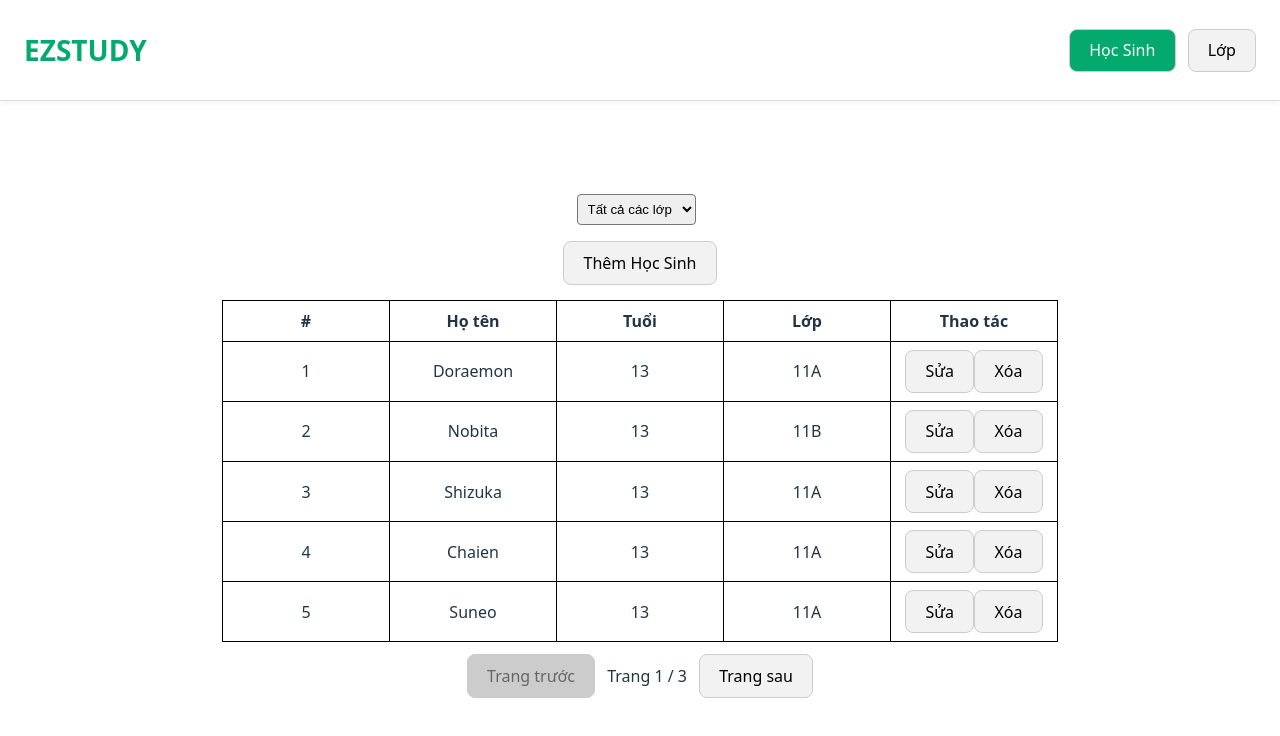
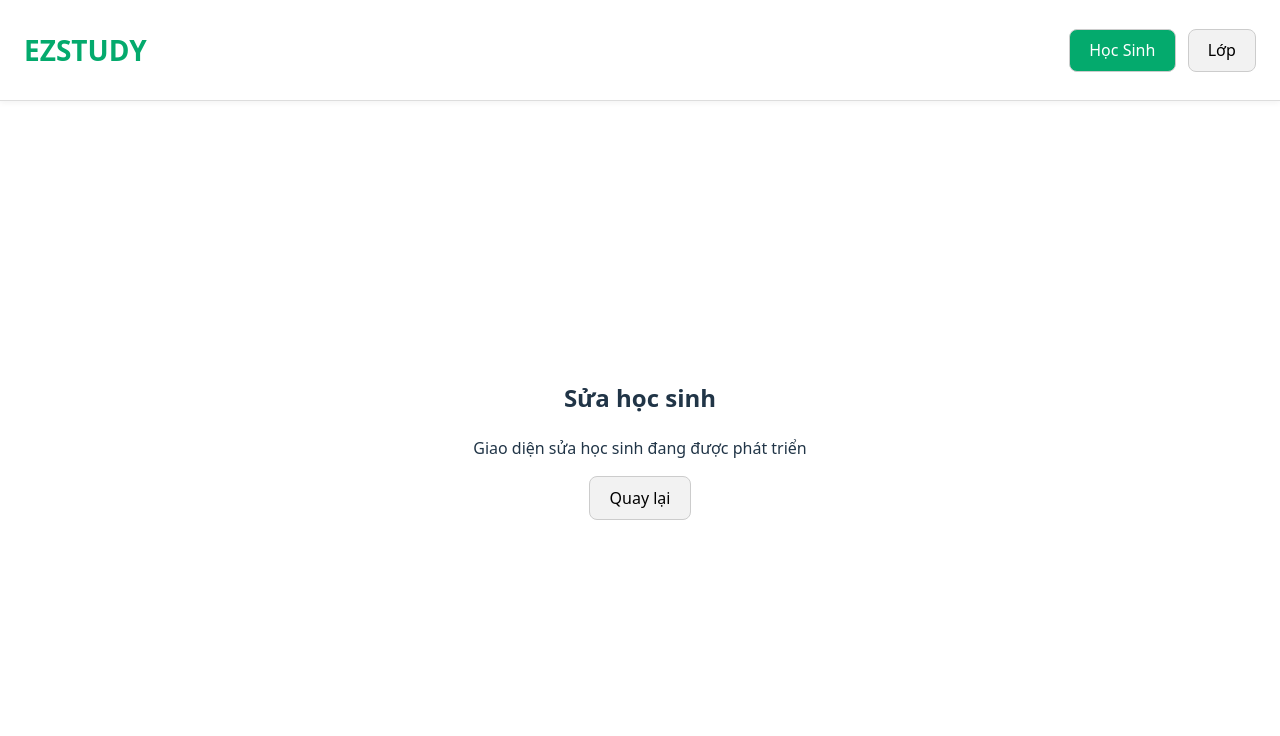
Before and after one commit to ngquan244/EZStudy-Vue-Student-Management, a Vue app: page /students/edit/1 in a window 1280 px wide. Shown: the top 736 px of the page. Built offline with nearby package versions, Linux system fonts and the light colour scheme.

Commit message:
Thêm router, thêm style cho cả dark à light mode

```diff
--- a/package.json
+++ b/package.json
@@ -9,7 +9,8 @@
     "preview": "vite preview"
   },
   "dependencies": {
-    "vue": "^3.5.13"
+    "vue": "^3.5.13",
+    "vue-router": "^4.5.1"
   },
   "devDependencies": {
     "@vitejs/plugin-vue": "^5.2.3",
--- a/src/App.vue
+++ b/src/App.vue
@@ -1,156 +1,28 @@
 <script setup>
-// Import Components
-// AddStudent and EditStudent imported in StudentList
-import { ref, onMounted, watch, computed } from 'vue'
-import StudentList from './components/StudentList.vue'
-import ClassManager from './components/ClassManager.vue'
-
-// Configuration Constants
-// NOTE: Key for Local Storaga & pagination limit
-const STORAGE_KEY = 'ezstudy-students'
-
-const studentsPerPage = 5
-
-//UI State
-const activeTab = ref('student')
-const showAddForm = ref(false)
-const showEditForm = ref(false)
-const editingStudent = ref(null)
-const selectedClass = ref('all')
-
-// Data Management
-// Array students loaded from localStorage - main array & based page index is 1
-const students = ref([])
-const currentPage = ref(1)
-
-// Handle paginating logic
-// Filtering before paginating list of student
-const filteredStudents = computed(() => {
-  if (selectedClass.value === 'all') return students.value
-  if (selectedClass.value === '11' || selectedClass.value === '12') {
-    return students.value.filter(s => s.class.startsWith(selectedClass.value))
-  }
-  return students.value.filter(s => s.class === selectedClass.value)
-})
-
-const paginatedStudents = computed(() => {
-  const start = (currentPage.value - 1) * studentsPerPage
-  return filteredStudents.value.slice(start, start + studentsPerPage)
-})
-
-const totalPages = computed(() => {
-  return Math.ceil(filteredStudents.value.length / studentsPerPage)
-})
-
-function goToPage(page) {
-  if (page >= 1 && page <= totalPages.value) {
-    currentPage.value = page
-  }
-}
-
-// LifeCyle Hook
-// Load data from localStorage on component mount
-// Fallback to default data if localStorage is corrupted
-onMounted(() => {
-  const stored = localStorage.getItem(STORAGE_KEY)
-  try {
-    students.value = stored ? JSON.parse(stored) : getDefaultStudents()
-  } catch {
-    students.value = getDefaultStudents()
-  }
-})
-
-// Watchers
-// Auto-save to localStorage whenever data changes
-watch(students, (newVal) => {
-  localStorage.setItem(STORAGE_KEY, JSON.stringify(newVal))
-}, { deep: true })
-
-
-// Sample data for demo purposes
-// Will be replaced with real data later
-function getDefaultStudents() {
-  return [
-    { id: 1, name: 'Doraemon', age: '13', class: '11A' },
-    { id: 2, name: 'Nobita', age: '13', class: '11B' },
-    { id: 3, name: 'Shizuka', age: '13', class: '11A' },
-    { id: 4, name: 'Chaien', age: '13', class: '11A' },
-    { id: 5, name: 'Suneo', age: '13', class: '11A' },
-    { id: 6, name: 'Nobisuke', age: '14', class: '12B' },
-    { id: 7, name: 'Dorami', age: '14', class: '12A' },
-    { id: 8, name: 'Nobi Tamako', age: '14', class: '12B' },
-    { id: 9, name: 'Jaiko', age: '13', class: '11A' },
-    { id: 10, name: 'Tachibana', age: '14', class: '12B' },
-    { id: 11, name: 'Riruru', age: '14', class: '12A' }
-  ]
-}
-
-// Navigation Function
-function switchTab(tab) {
-  activeTab.value = tab
-  closeForms()
-}
-
-// Form Management Functions
-function addStudent() {
-  showAddForm.value = true
-  showEditForm.value = false
-}
-
-function editStudent(student) {
-  editingStudent.value = student
-  showAddForm.value = false
-  showEditForm.value = true
-}
-
-// TODO: Implement actual delete functionality
-// Currently just shows message
-function deleteStudent(id) {
-  alert('Chức năng xóa sẽ được cập nhật sau.')
-}
-
-function closeForms() {
-  showAddForm.value = false
-  showEditForm.value = false
-}
+// Import Router
+import { useRoute } from 'vue-router'
+const route = useRoute()
 </script>
 
 <template>
-
-    <!-- Fixed header for title and navigation -->
+  <!-- Main Interface - StudentList -->
   <div class="header">
     <h1 class="title">EZSTUDY</h1>
     <div class="tabs">
-      <button @click="switchTab('student')" :class="{ active: activeTab === 'student' }">Học Sinh</button>
-      <button @click="switchTab('class')" :class="{ active: activeTab === 'class' }">Lớp</button>
+      <router-link to="/students">
+        <button :class="{ active: route.path.startsWith('/students') }">Học Sinh</button>
+      </router-link>
+      <router-link to="/classes">
+        <button :class="{ active: route.path === '/classes' }">Lớp</button>
+      </router-link>
     </div>
   </div>
-
-  <!-- Spacer push content below header -->
   <div class="page-offset"></div>
-
-  <StudentList
-    v-if="activeTab === 'student'"
-    :students="paginatedStudents"
-    :show-add-form="showAddForm"
-    :show-edit-form="showEditForm"
-    :editing-student="editingStudent"
-    :current-page="currentPage"
-    :total-pages="totalPages"
-    :selected-class="selectedClass"
-    @update:selected-class="(val) => selectedClass = val"
-    @add="addStudent"
-    @edit="editStudent"
-    @delete="deleteStudent"
-    @close="closeForms"
-    @change-page="goToPage"
-  />
-
-  <ClassManager v-else />
+  <router-view />
 </template>
 
+
 <style scoped>
-/* Unique styles different from common style in src/style.css */
 .header {
   position: fixed;
   top: 0;
@@ -163,7 +35,6 @@ function closeForms() {
   align-items: center;
   justify-content: space-between;
   padding: 16px 24px;
-  background-color: white;
   border-bottom: 1px solid #ddd;
   box-shadow: 0 2px 6px rgba(0, 0, 0, 0.05);
   box-sizing: border-box;
@@ -186,4 +57,5 @@ function closeForms() {
   text-transform: uppercase;
   color: #04AA6D;
 }
+
 </style>
--- a/src/components/AddStudent.vue
+++ b/src/components/AddStudent.vue
@@ -1,11 +1,13 @@
 <script setup>
-  const emit = defineEmits(['close'])
+// Import Router
+import { useRouter } from 'vue-router'
+const router = useRouter()
 </script>
 
 <template>
   <h2>Thêm học sinh</h2>
   <p>Giao diện thêm học sinh đang được phát triển</p>
-  <button @click="$emit('close')">Quay lại</button>
+  <button @click="router.back()">Quay lại</button>
 </template>
 
 <style scoped>
--- a/src/components/ClassManager.vue
+++ b/src/components/ClassManager.vue
@@ -1,9 +1,13 @@
 <script setup>
+//Import Router
+import { useRouter } from 'vue-router'
+const router = useRouter()
 </script>
 
 <template>
-  <h2>Lớp học</h2>
+  <h2>Quản lý lớp</h2>
   <p>Giao diện quản lý lớp đang được phát triển</p>
+  <button @click="router.back()">Quay lại</button>
 </template>
 
 <style scoped>
--- a/src/components/EditStudent.vue
+++ b/src/components/EditStudent.vue
@@ -1,12 +1,13 @@
 <script setup>
-  const props = defineProps({student: Object})
-  const emit = defineEmits(['close'])
+//Import Router
+import { useRouter } from 'vue-router'
+const router = useRouter()
 </script>
 
 <template>
-  <h2>Sửa thông tin học sinh</h2>
-  <p>Giao diện sửa đang được phát triển</p>
-  <button class="back-btn" @click="$emit('close')">Quay lại</button>
+  <h2>Sửa học sinh</h2>
+  <p>Giao diện sửa học sinh đang được phát triển</p>
+  <button @click="router.back()">Quay lại</button>
 </template>
 
 <style scoped>
--- a/src/components/StudentList.vue
+++ b/src/components/StudentList.vue
@@ -1,35 +1,101 @@
 <script setup>
-// Import child components
-import AddStudent from './AddStudent.vue'
-import EditStudent from './EditStudent.vue'
+// Imports
+import { ref, computed, onMounted, watch } from 'vue'
+import { useRouter } from 'vue-router'
 
-// Props from parent
-const props = defineProps({
-  students: Array,
-  showAddForm: Boolean,
-  showEditForm: Boolean,
-  editingStudent: Object,
-  currentPage: Number,
-  totalPages: Number,
-  selectedClass: String,
+// configuration storage key and students per page
+const STORAGE_KEY = 'ezstudy-students'
+const studentsPerPage = 5
+
+// Reactive router and refs
+const router = useRouter()
+const students = ref([])
+const currentPage = ref(1)
+const selectedClass = ref('all')
+
+// Demo StudentList
+function getDefaultStudents() {
+  return [
+    { id: 1, name: 'Doraemon', age: '13', class: '11A' },
+    { id: 2, name: 'Nobita', age: '13', class: '11B' },
+    { id: 3, name: 'Shizuka', age: '13', class: '11A' },
+    { id: 4, name: 'Chaien', age: '13', class: '11A' },
+    { id: 5, name: 'Suneo', age: '13', class: '11A' },
+    { id: 6, name: 'Nobisuke', age: '14', class: '12B' },
+    { id: 7, name: 'Dorami', age: '14', class: '12A' },
+    { id: 8, name: 'Nobi Tamako', age: '14', class: '12B' },
+    { id: 9, name: 'Jaiko', age: '13', class: '11A' },
+    { id: 10, name: 'Tachibana', age: '14', class: '12B' },
+    { id: 11, name: 'Riruru', age: '14', class: '12A' }
+  ]
+}
+
+// LifeCycle Hook load data from storage on component mount
+onMounted(() => {
+  const stored = localStorage.getItem(STORAGE_KEY)
+  try {
+    students.value = stored ? JSON.parse(stored) : getDefaultStudents()
+  } catch {
+    students.value = getDefaultStudents()
+  }
 })
 
-// Events to parent
-const emit = defineEmits([
-  'add', 'edit', 'delete', 'close', 'change-page', 'update:selected-class'
-])
+// Watcher watch for changes in storage
+watch(students, (newVal) => {
+  localStorage.setItem(STORAGE_KEY, JSON.stringify(newVal))
+}, { deep: true })
 
-// Close form
-function emitClose() {
-  emit('close')
+// Watcher watch for filtering and reset to 1st page
+watch(selectedClass, () => {
+  currentPage.value = 1
+})
+
+// Handle filter logics
+const filteredStudents = computed(() => {
+  if (selectedClass.value === 'all') return students.value
+  if (selectedClass.value === '11' || selectedClass.value === '12') {
+    return students.value.filter(s => s.class.startsWith(selectedClass.value))
+  }
+  return students.value.filter(s => s.class === selectedClass.value)
+})
+
+// Handle paginating logics
+const paginatedStudents = computed(() => {
+  const start = (currentPage.value - 1) * studentsPerPage
+  return filteredStudents.value.slice(start, start + studentsPerPage)
+})
+
+const totalPages = computed(() => {
+  return Math.ceil(filteredStudents.value.length / studentsPerPage)
+})
+
+function goToPage(page) {
+  if (page >= 1 && page <= totalPages.value) {
+    currentPage.value = page
+  }
+}
+
+// Helpful function delete Student, edit Student, addStudent
+function deleteStudent(id) {
+  if (confirm('Bạn có chắc chắn muốn xóa học sinh này?')) {
+    students.value = students.value.filter(s => s.id !== id)
+    currentPage.value = 1
+  }
+}
+
+function editStudent(student) {
+  router.push(`/students/edit/${student.id}`)
+}
+
+function addStudent() {
+  router.push('/students/add')
 }
 </script>
 
 <template>
   <div>
-    <!-- Class filter dropdown choice box -->
-    <div v-if="!showAddForm && !showEditForm" class="filter-bar">
-      <select :value="selectedClass" @change="e => emit('update:selected-class', e.target.value)">
+    <div class="filter-bar">
+      <select v-model="selectedClass">
         <option value="all">Tất cả các lớp</option>
         <option value="11">Lớp 11</option>
         <option value="11A">-- Lớp 11A</option>
@@ -40,17 +106,7 @@ function emitClose() {
       </select>
     </div>
 
-    <!-- Edit form, Add Form - Future Update -->
-    <AddStudent v-if="showAddForm" @close="emitClose" />
-    <EditStudent
-      v-else-if="showEditForm"
-      :student="editingStudent"
-      @close="emitClose"
-    />
-
-    <!-- Table for student list -->
-    <div v-else class="student-section">
-      <button class="add-btn" @click="$emit('add')">Thêm Học Sinh</button>
+    <button class="add-btn" @click="addStudent">Thêm Học Sinh</button>
 
     <table class="student-table">
       <thead>
@@ -63,38 +119,48 @@ function emitClose() {
         </tr>
       </thead>
       <tbody>
-          <tr v-for="(student, index) in students" :key="student.id">
-            <td>{{ (currentPage - 1) * 5 + index + 1 }}</td>
+        <tr v-for="(student, index) in paginatedStudents" :key="student.id">
+          <td>{{ (currentPage - 1) * studentsPerPage + index + 1 }}</td>
           <td>{{ student.name }}</td>
           <td>{{ student.age }}</td>
           <td>{{ student.class }}</td>
           <td>
-              <button @click="$emit('edit', student)">Sửa</button>
-              <button @click="$emit('delete', student.id)">Xóa</button>
+            <button @click="editStudent(student)">Sửa</button>
+            <button @click="deleteStudent(student.id)">Xóa</button>
           </td>
         </tr>
-          <tr v-if="students.length === 0">
-            <td colspan="5" style="text-align:center;">Không có học sinh nào</td>
+        <tr v-if="paginatedStudents.length === 0">
+          <td colspan="5">Không có học sinh</td>
         </tr>
       </tbody>
     </table>
 
-      <!-- Pagination - currentpage - Previous/Next Page handle -->
     <div class="page" v-if="totalPages > 1">
-        <button @click="$emit('change-page', currentPage - 1)" :disabled="currentPage === 1">
-          Trang trước
-        </button>
+      <button @click="goToPage(currentPage - 1)" :disabled="currentPage === 1">Trang trước</button>
       <span>Trang {{ currentPage }} / {{ totalPages }}</span>
-        <button @click="$emit('change-page', currentPage + 1)" :disabled="currentPage === totalPages">
-          Trang sau
-        </button>
-      </div>
+      <button @click="goToPage(currentPage + 1)" :disabled="currentPage === totalPages">Trang sau</button>
     </div>
   </div>
 </template>
 
-<style scoped>
-/* Unique styles different from common style in src/style.css */
+<style>
+/* For both dark and light mode */
+:root {
+  --border-color: #333;
+  --cell-bg: #fff;
+  --text-color: #000;
+  --header-bg: #f0f0f0;
+}
+
+@media (prefers-color-scheme: dark) {
+  :root {
+    --border-color: #aaa;
+    --cell-bg: #1e1e1e;
+    --text-color: #f0f0f0;
+    --header-bg: #2b2b2b;
+  }
+}
+
 .filter-bar {
   margin: 12px 0;
 }
@@ -117,16 +183,18 @@ function emitClose() {
 
 .student-table th,
 .student-table td {
-  border: 1px solid black;
+  border: 1px solid var(--border-color);
   padding: 8px;
   text-align: center;
   word-wrap: break-word;
   white-space: normal;
   width: 150px;
+  background-color: var(--cell-bg);
+  color: var(--text-color);
 }
 
 .student-table th {
-  background-color: white;
+  background-color: var(--header-bg);
 }
 
 .page {
--- a/src/main.js
+++ b/src/main.js
@@ -1,5 +1,6 @@
 import { createApp } from 'vue'
 import './style.css'
 import App from './App.vue'
+import router from './router'
 
-createApp(App).mount('#app')
+createApp(App).use(router).mount('#app')
```
Also changed, not shown: src/router/index.js (added, +22 -0 lines), 1 other file (tests, documents, lock files or other folders). Lines whose indentation alone changed are shown as unchanged.
